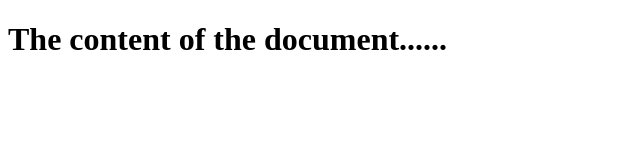
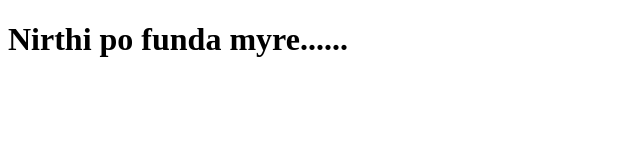
Before and after one commit to Evilkannevil/coursera-test, a plain HTML site: page main/index.html in a window 1280 px wide. Shown: the whole page, without its empty margins (0-640 px from the left). Drawn offline with Linux system fonts and the light colour scheme.

Commit message:
Update index.html

```diff
--- a/main/index.html
+++ b/main/index.html
@@ -5,7 +5,7 @@
 </head>
 
 <body>
-<h1>The content of the document......<h1>
+<h1>Nirthi po funda myre......<h1>
 </body>
 
 </html>
```
